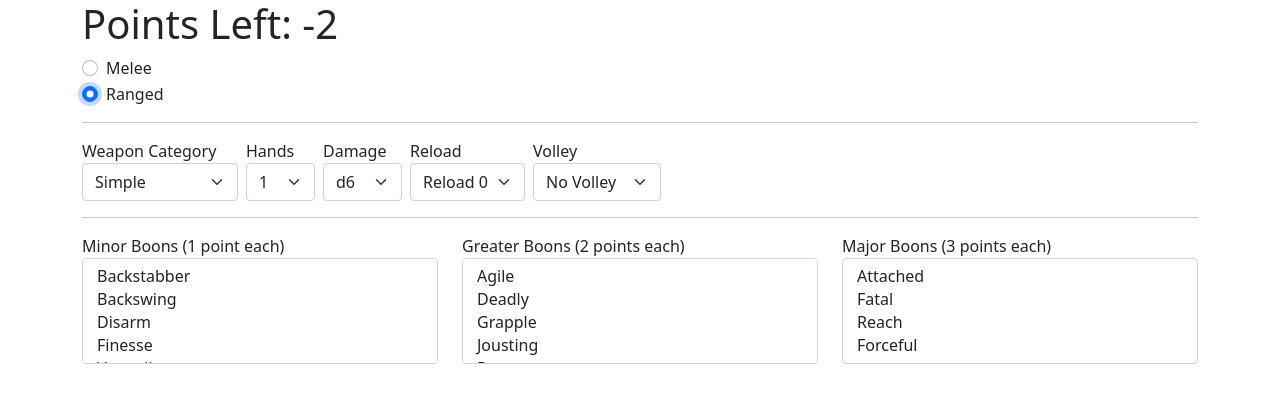
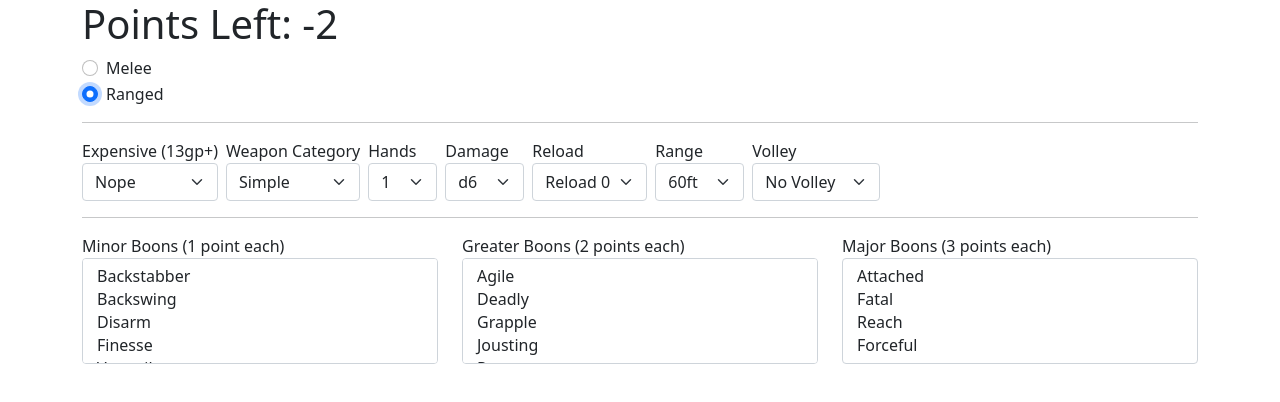
Before and after one commit to ikoolik/pf2-weapons, a Vue app: page / in a window 1280 px wide. Both pictures are taken after a click on the radio button "Ranged". Shown: the top 402 px of the page. Built offline with nearby package versions, Linux system fonts and the light colour scheme.

Commit message:
improve ranged weapons

```diff
--- a/src/App.vue
+++ b/src/App.vue
@@ -18,11 +18,18 @@
 
       <hr>
         <label class="me-2">
+          Expensive (13gp+)
+          <select class="form-select block" v-model="adjustements.price">
+            <option :value="0">Nope</option>
+            <option :value="1">Yup</option>
+          </select>
+        </label>
+        <label class="me-2">
           Weapon Category
           <select class="form-select block" v-model="adjustements.category">
             <option :value="0">Simple</option>
-            <option :value="3">Martial (+3)</option>
-            <option :value="5">Advanced (+5)</option>
+            <option :value="3">Martial</option>
+            <option :value="5">Advanced</option>
           </select>
         </label>
         <label class="me-2">
@@ -51,6 +58,17 @@
             <option :value="6">Reload 2</option>
           </select>
         </label>
+      <label v-if="!isMelee" class="me-2">
+        Range
+        <select class="form-select" v-model="adjustements.range">
+          <option :value="4">20ft</option>
+          <option :value="3">30ft</option>
+          <option :value="1">50ft</option>
+          <option :value="0">60ft</option>
+          <option :value="-2">100ft</option>
+          <option :value="-3">120ft</option>
+        </select>
+      </label>
         <label v-if="!isMelee" class="me-2">
           Volley
           <select class="form-select" v-model="adjustements.volley">
@@ -113,7 +131,9 @@ export default {
       die: 0,
       hands: 0,
       reload: 0,
-      volley: 0
+      volley: 0,
+      price: 0,
+      range: 0,
     },
     boons: {
       minor: [],
@@ -126,9 +146,9 @@ export default {
       return this.range === 'melee';
     },
     total () {
-      let value = 1 + this.adjustements.category + this.adjustements.die + this.adjustements.hands
+      let value = 1 + this.adjustements.category + this.adjustements.die + this.adjustements.hands + this.adjustements.price
       if(!this.isMelee) {
-        value =  value - 3 + this.adjustements.reload + this.adjustements.volley
+        value =  value - 3 + this.adjustements.reload + this.adjustements.volley + this.adjustements.range
       }
       value = value - this.boons.minor.length - this.boons.greater.length * 2 - this.boons.major.length * 3
       return value
```
Also changed, not shown: 5 other files (tests, documents, lock files or other folders).
